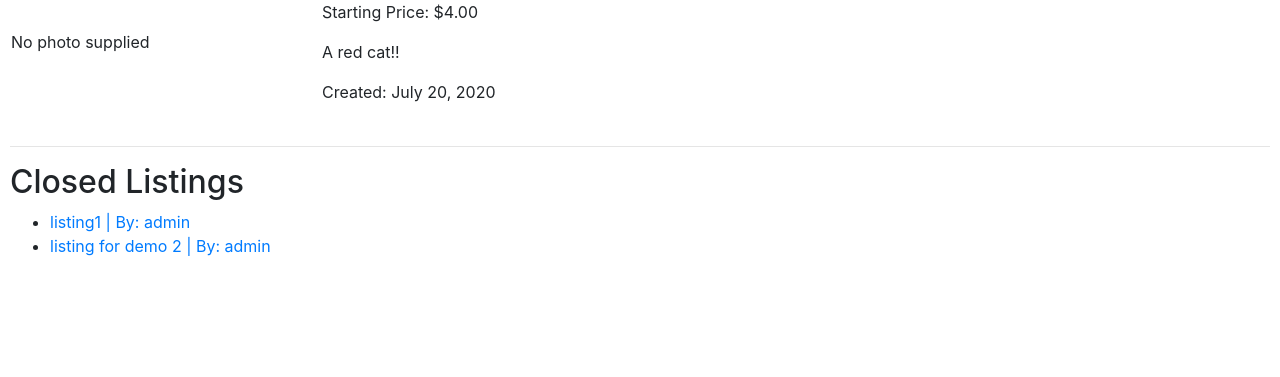
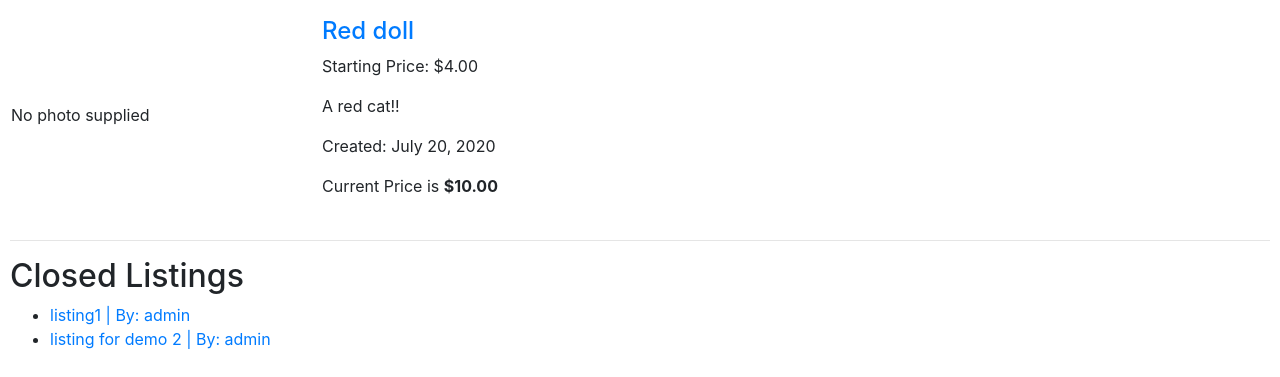
Before and after one commit to ashisharch/cs50w, a Django app: page / in a window 1280 px wide. Shown: the part 660-1037 px from the top of the page. Before the commit the page ends 916 px from the top, so only its background shows below. Run offline with Django 3.2, Linux system fonts and the light colour scheme; data comes from the database, SQL or seed files in the repository; both versions use the stored data as it was after the commit; some libraries are stand-ins or nearby versions.

Commit message:
add price to listings page

```diff
--- a/commerce/auctions/templates/auctions/index.html
+++ b/commerce/auctions/templates/auctions/index.html
@@ -18,6 +18,7 @@
           <p>Starting Price: ${{listing.starting_bid|floatformat:"2"|intcomma}} </p>
           <p>{{listing.description}} </p>
           <p>Created: {{listing.created}}</p>
+          <p>Current Price is <b>${{listing.current_bid|floatformat:"2"|intcomma}}</b></p>
         </td>
       </tr>
       {% endfor %}
```
Also changed, not shown: commerce/auctions/models.py (+0 -7 lines), commerce/db.sqlite3.
